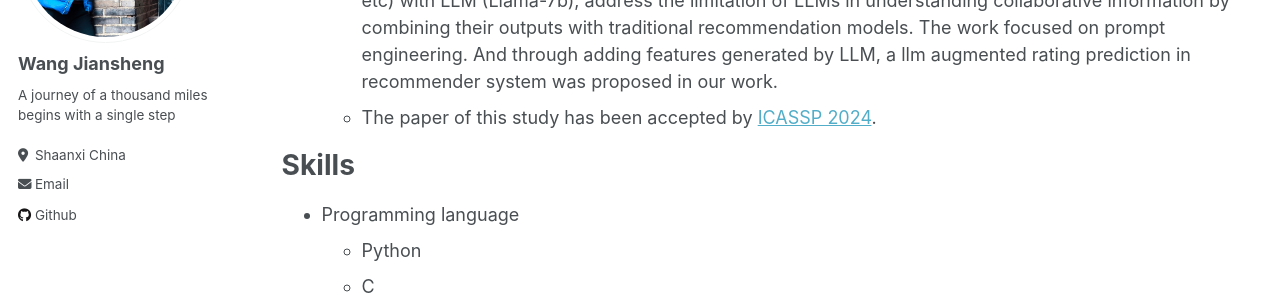
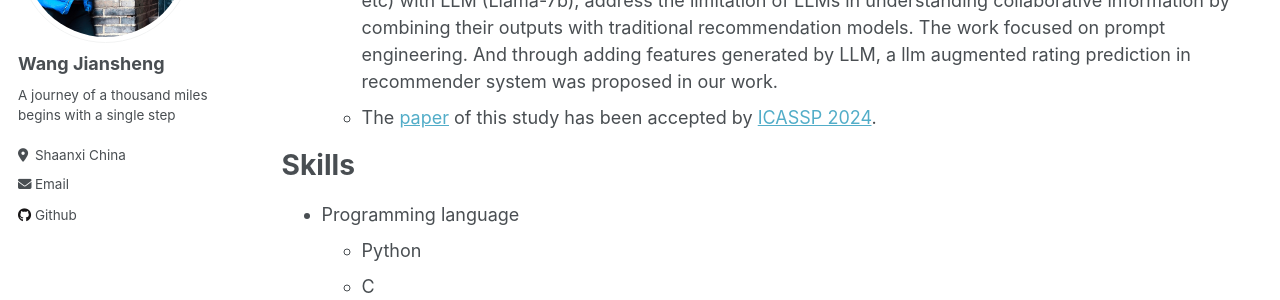
Before and after one commit to Servais-Ja/Jiansheng-Wang.github.io, a Jekyll site: the page built from _pages/cv.md, in a window 1280 px wide and 900 px high, scrolled down 1207 px. Shown: the part 168-468 px from the top of the window. Built offline with Jekyll 4.4.1, drawn with Linux system fonts in a browser that asks for light colours; part of the change alters nothing that is shown.

Commit message:
Update cv.md

```diff
--- a/_pages/cv.md
+++ b/_pages/cv.md
@@ -42,7 +42,7 @@ Academic & research experiences
   * Advised by Prof. SONG Linqi
   * City University of Hong Kong Shenzhen Research Institute, Shenzhen, China
   * In this work, we contrasts the performance of multiple recommendation models (NMF, DeepMF, SVD and etc) with LLM (Llama-7b), address the limitation of LLMs in understanding collaborative information by combining their outputs with traditional recommendation models. The work focused on prompt engineering. And through adding features generated by LLM, a llm augmented rating prediction in recommender system was proposed in our work.
-  * The paper of this study has been accepted by [ICASSP 2024](https://cmsworkshops.com/ICASSP2024/view_session.php?SessionID=1189).
+  * The [paper](https://servais-ja.github.io/Jiansheng-Wang.github.io/files/ICASSP24_RecGPT.pdf) of this study has been accepted by [ICASSP 2024](https://cmsworkshops.com/ICASSP2024/view_session.php?SessionID=1189).
 
 Skills
 ======
```
